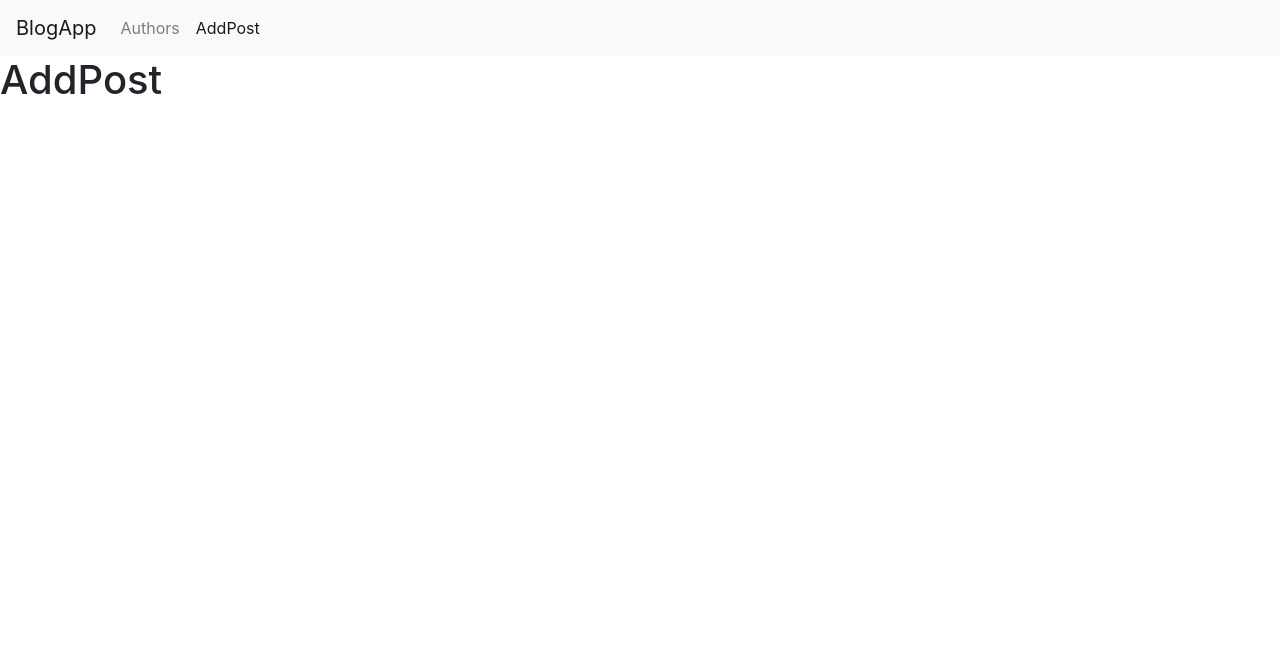
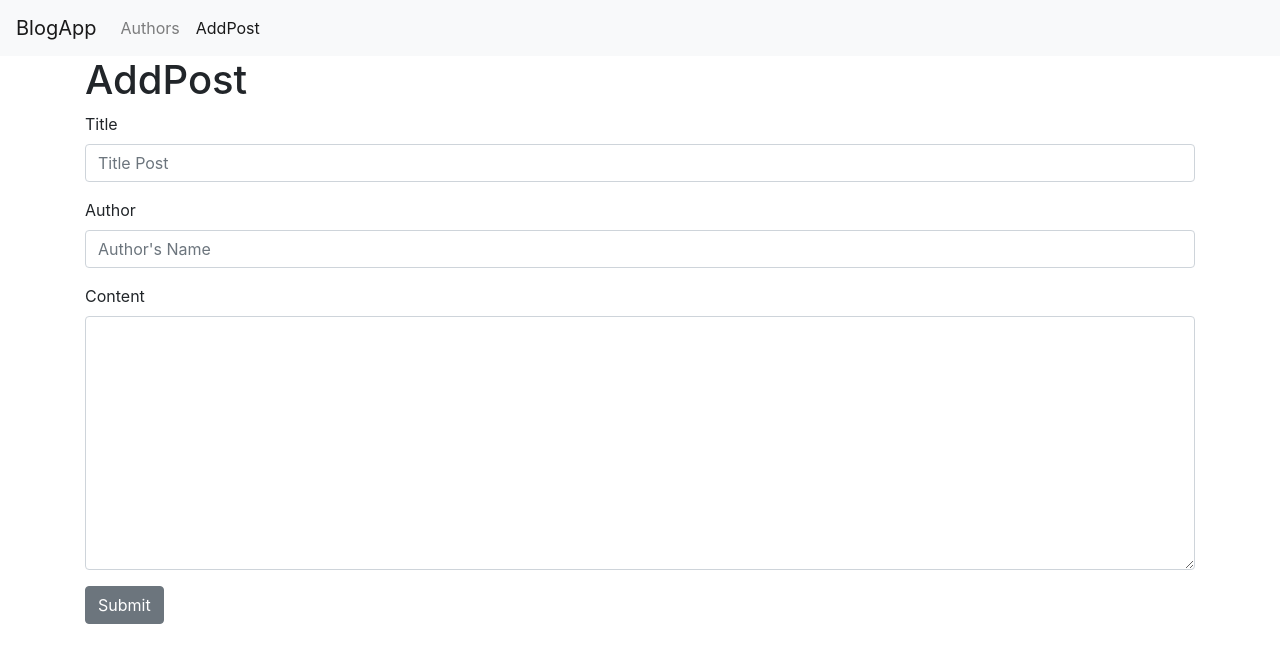
Before and after one commit to mk-Guvi/BlogReact, a React (Create React App) app: page /post/add-new in a window 1280 px wide. Shown: the top 662 px of the page. Built offline with nearby package versions, Linux system fonts and the light colour scheme.

Commit message:
Till syncing the UI and forms in (28)

```diff
--- a/src/pages/AddPost.js
+++ b/src/pages/AddPost.js
@@ -1,12 +1,55 @@
-import React from "react"
+import React,{useState} from "react";
+import { Button, Form, FormGroup, Label, Input, FormText } from "reactstrap";
+const AddPost = () => {
+  const [title,setTitle]=useState("")
+const [author,setAuthor]=useState("")//by default authors value is empty so if you not change ans select the author the form will not be submitted to avoid this setAuhtor is called in useeffect hook of authors
+const [content,setcontent]=useState("")
+  const onChangeTitle=event=>setTitle(event.target.value)
+  const onChangeAuthor=event=>setAuthor(event.target.value)
+  const onChangeContent=event=>setcontent(event.target.value)
+  return (
+    <div className="container">
+      <h1>AddPost</h1>
+      <Form>
+        <FormGroup>
+          <Label for="title">Title</Label>
+          <Input
+            type="text"
+            name="title"
+            value={title}
+            onChange={onChangeTitle}
+            id="title"
+            placeholder="Title Post"
+            required
+          />
+        </FormGroup>
+        <FormGroup>
+          <Label for="authorname">Author</Label>
+          <Input
+            type="text"
+            name="authorname"
+            id="authorname"
+            placeholder="Author's Name"
+            required
+          />
+        </FormGroup>
+        <FormGroup>
+          <Label for="contentText">Content</Label>
+          <Input
+            type="textarea"
+            rows="10"
+            name="content"
+            id="content"
+            required
+          />
+        </FormGroup>
 
-const AddPost=()=>{
-  return(
-    <div>
-      <h1>AddPost</h1>
-      </div>
-  )
-}
+        <Button className="btn btn-primary" type="submit">
+          Submit
+        </Button>
+      </Form>
+    </div>
+  );
+};
 
-
-export default AddPost
+export default AddPost;
```
Also changed, not shown: 1 other file (tests, documents, lock files or other folders).
